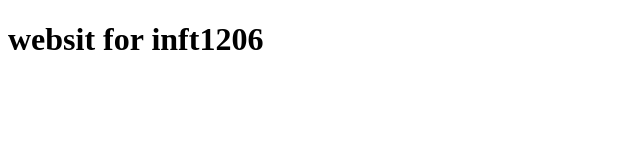
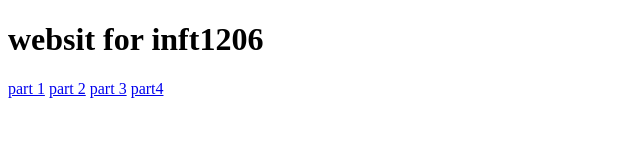
Before and after one commit to emmabutera/buterab25s, a plain HTML site: page index.html in a window 1280 px wide. Shown: the whole page, without its empty margins (0-640 px from the left). Drawn offline with Linux system fonts and the light colour scheme.

Commit message:
Update index.html
de

```diff
--- a/index.html
+++ b/index.html
@@ -7,5 +7,11 @@
 </head>
 <body>
     <h1>websit for inft1206</h1>
+
+    <a href="/buterab25s/.github/Assignment 4/Part 1/sillystory.html">part 1</a>
+    <a href="/buterab25s/.github/Assignment 4/Part 2/index.html">part 2</a>
+    <a href="/buterab25s/.github/Assignment 4/Part 3/index.html">part 3</a>
+    <a href="/buterab25s/.github/Assignment 4/Part 4/index.html">part4</a>
+
 </body>
 </html>
```
